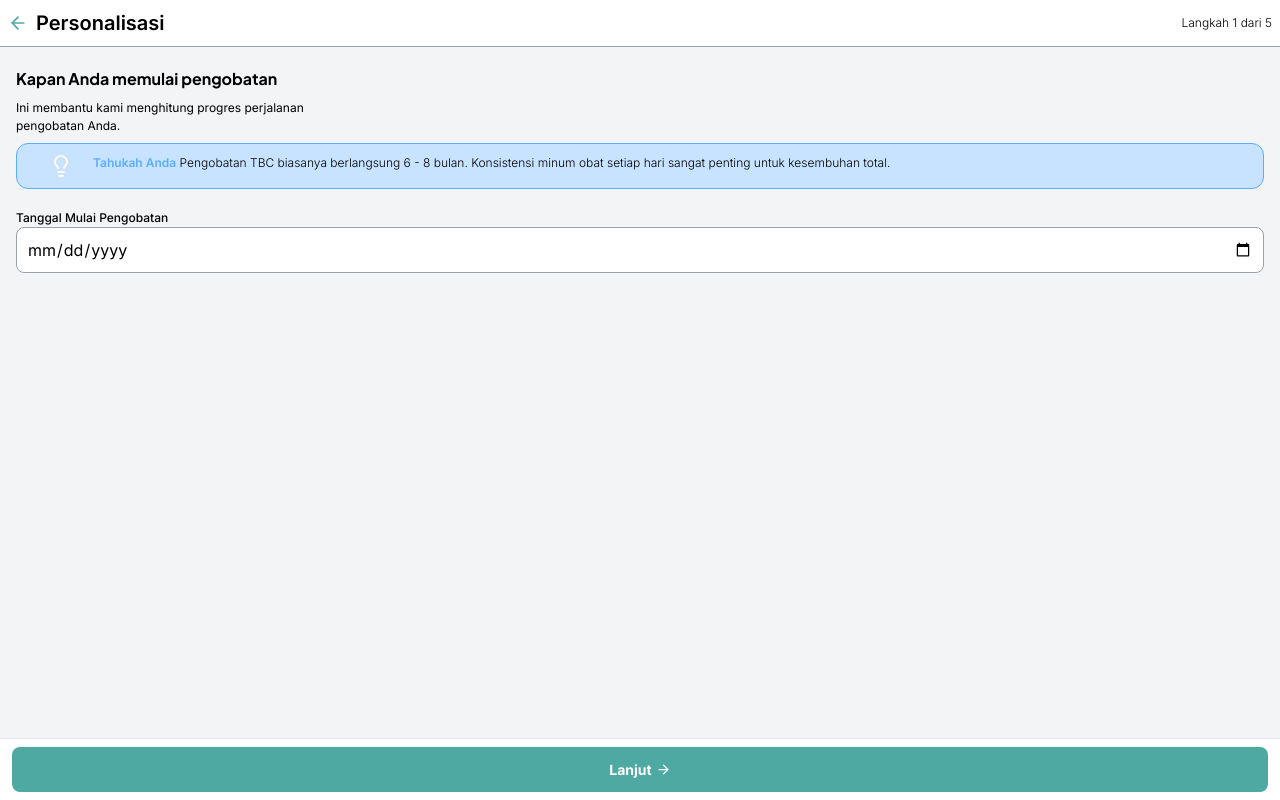
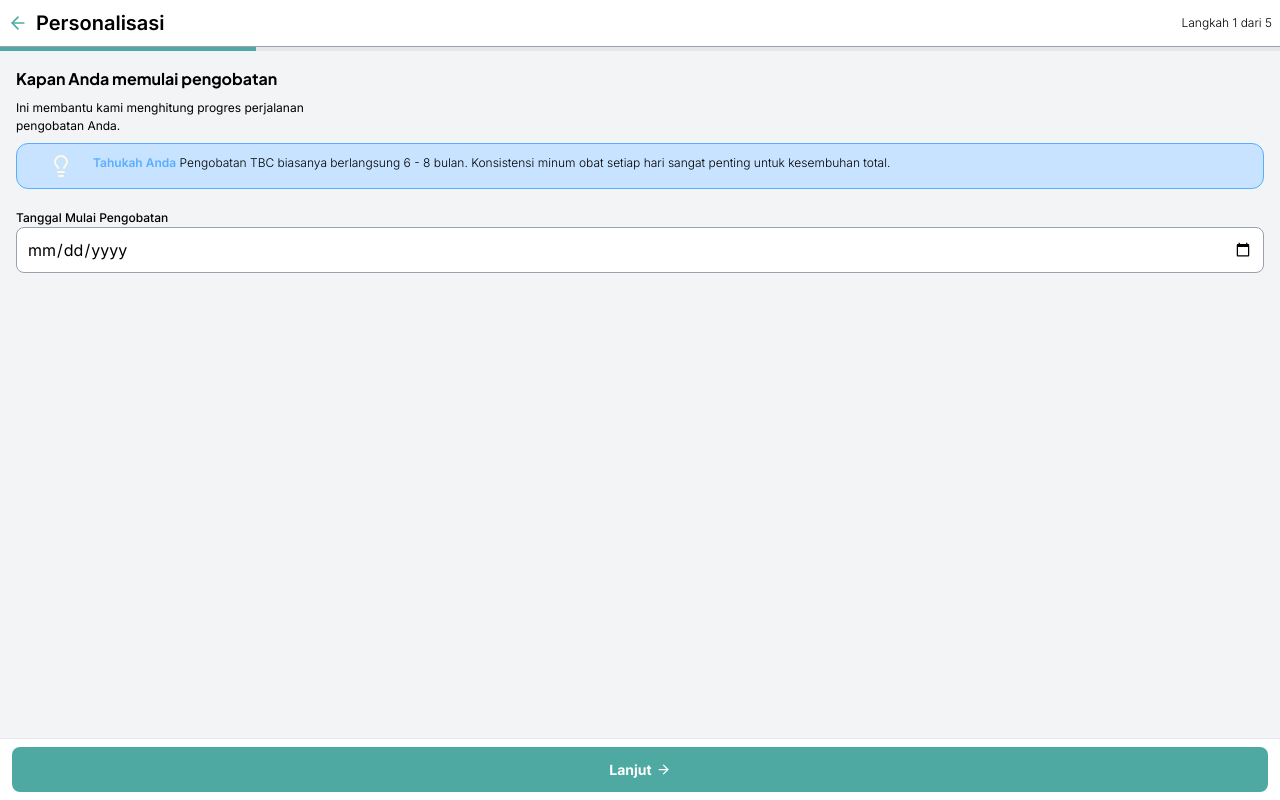
Before and after one commit to saputt/TIBER-FE, a React (Vite) app: page /onboarding in a window 1280 px wide. Built offline with nearby package versions, Linux system fonts and the light colour scheme.

Commit message:
feat : add stepbar in personalization

```diff
--- a/src/components/templates/OnboardingLayout.jsx
+++ b/src/components/templates/OnboardingLayout.jsx
@@ -3,12 +3,20 @@ import ButtonTest from "../atoms/ButtonTest";
 import { ArrowRight } from "lucide-react";
 import { useOnboardingStore } from "../../store/useOnboardingStore";
 import { useLocation, useNavigate } from "react-router-dom";
+import BarStep from "../atoms/BarStep";
 
 const OnboardingLayout = ({ children }) => {
   const navigate = useNavigate();
 
   const nextStep = useOnboardingStore((state) => state.nextStep);
   const step = useOnboardingStore((state) => state.step);
+  const totalStep = useOnboardingStore((state) => state.totalStep);
+
+  const totalStepCont = [];
+
+  for (let i = 1; i < totalStep + 1; i++) {
+    totalStepCont.push({ id: i });
+  }
 
   const location = useLocation();
 
@@ -26,7 +34,13 @@ const OnboardingLayout = ({ children }) => {
       />
 
       <main className="flex-1 flex flex-col relative">
-        <div></div>
+        {!location.pathname.includes("register") && (
+          <div className="absolute top-0 w-full flex">
+            {totalStepCont.map((num) => (
+              <BarStep isActive={step === num.id} />
+            ))}
+          </div>
+        )}
 
         <section className="flex-1 flex flex-col overflow-y-auto px-4 py-5">
           {children}
```
